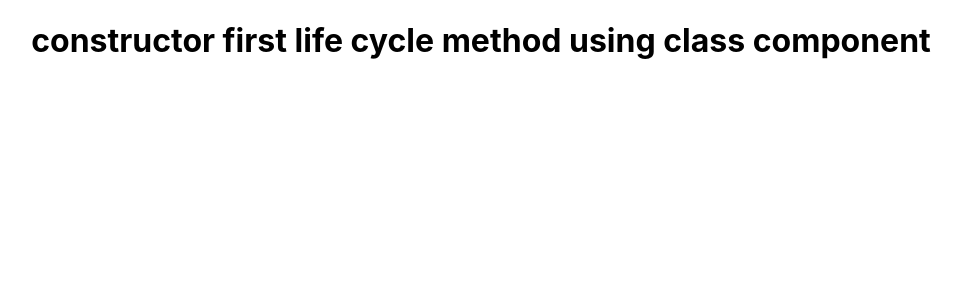
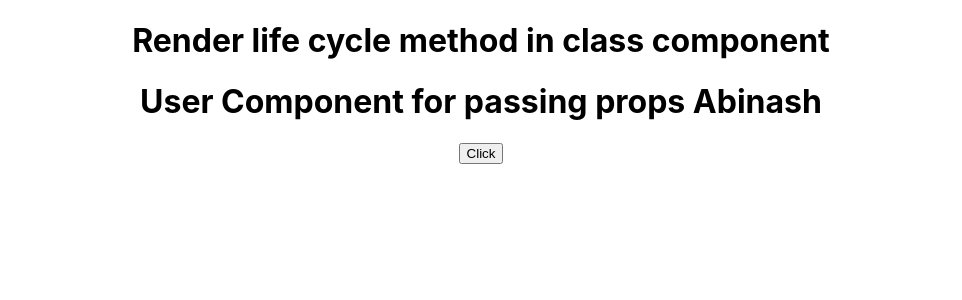
Before and after one commit to abinash0013/learning-ReactJs, a React (Create React App) app: page / in a window 1280 px wide. Shown: the top 300 px of the page, without its empty margins (159-1121 px from the left). Built offline with nearby package versions, Linux system fonts and the light colour scheme.

Commit message:
render life cycle method by passing props in Class Component

```diff
--- a/src/App.js
+++ b/src/App.js
@@ -1,29 +1,41 @@
 import React, { Component, useState } from "react";
 import logo from "./logo.svg";
 import "./App.css";
-// import User from "./User";
+import User from "./User";
 // import Login from "./Login";
 // import Profile from "./Profile";
 // import User from "./User";
 // import { Student } from "./Student";
 // import Student from "./Student";
 
-// class component //
-class App extends Component {
-    constructor() {
-        super();
-        this.state = {
-            data: "constructor first life cycle method using class component",
-        };
-    }
-    render() {
-        return (
-            <div className="App">
-                <h1>{this.state.data}</h1>
-            </div>
-        );
-    }
+// render life cycle method in class component //
+function App() {
+    const [name, setName] = useState("Abinash");
+    return (
+        <div className="App">
+            <h1>Render life cycle method in class component</h1>
+            <User name={name} />
+            <button onClick={() => setName("Abinash Sonar")}>Click</button>
+        </div>
+    );
 }
+
+// constructor life cycle method class component //
+// class App extends Component {
+//     constructor() {
+//         super();
+//         this.state = {
+//             data: "constructor first life cycle method using class component",
+//         };
+//     }
+//     render() {
+//         return (
+//             <div className="App">
+//                 <h1>{this.state.data}</h1>
+//             </div>
+//         );
+//     }
+// }
 
 // Basic Form Validation //
 // function App() {
--- a/src/User.js
+++ b/src/User.js
@@ -1,21 +1,27 @@
 import React from "react";
+import { Component } from "react/cjs/react.production.min";
 
-function User(p) {
-    return (
-        <div>
-            <h1>User Component</h1>
-            {/* first way to call with arrow function // */}
-            <button onClick={() => p.data()}>Call Data with Function</button>
-            {/* receiving data as a props */}
-
-            {/* second way to call without arrow function // */}
-            {/* <button onClick={p.data}>Call Data without Function</button> */}
-            {/* receiving data as a props */}
-        </div>
-    );
+class User extends Component {
+    render() {
+        //console.log(this.props);
+        return <h1>User Component for passing props {this.props.name}</h1>;
+    }
 }
 
-export default User;
+// function User(p) {
+//     return (
+//         <div>
+//             <h1>User Component</h1>
+//             {/* first way to call with arrow function // */}
+//             <button onClick={() => p.data()}>Call Data with Function</button>
+//             {/* receiving data as a props */}
+
+//             {/* second way to call without arrow function // */}
+//             {/* <button onClick={p.data}>Call Data without Function</button> */}
+//             {/* receiving data as a props */}
+//         </div>
+//     );
+// }
 
 // import React, { Component } from "react";
 // class User extends Component {
@@ -24,4 +30,5 @@ export default User;
 //         return <h1>Class Component from user file</h1>;
 //     }
 // }
-// export default User;
+
+export default User;
```
